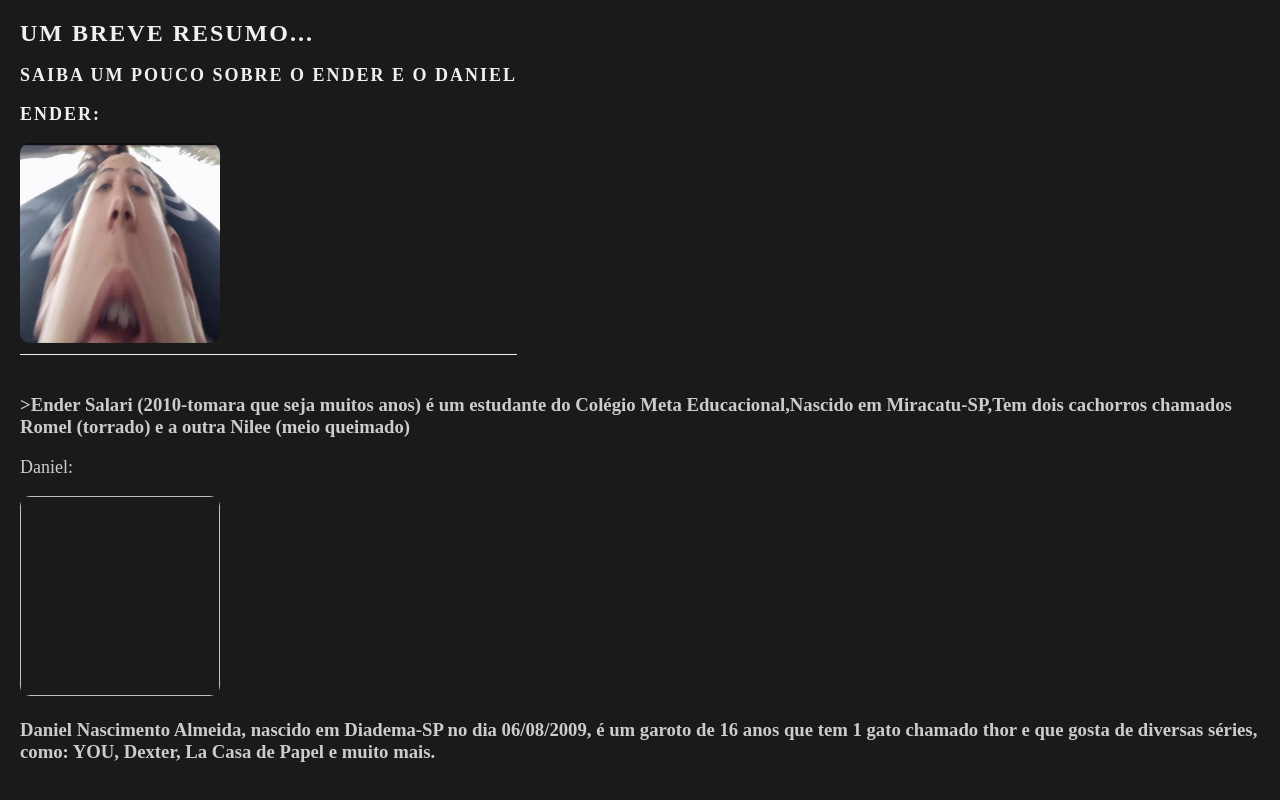
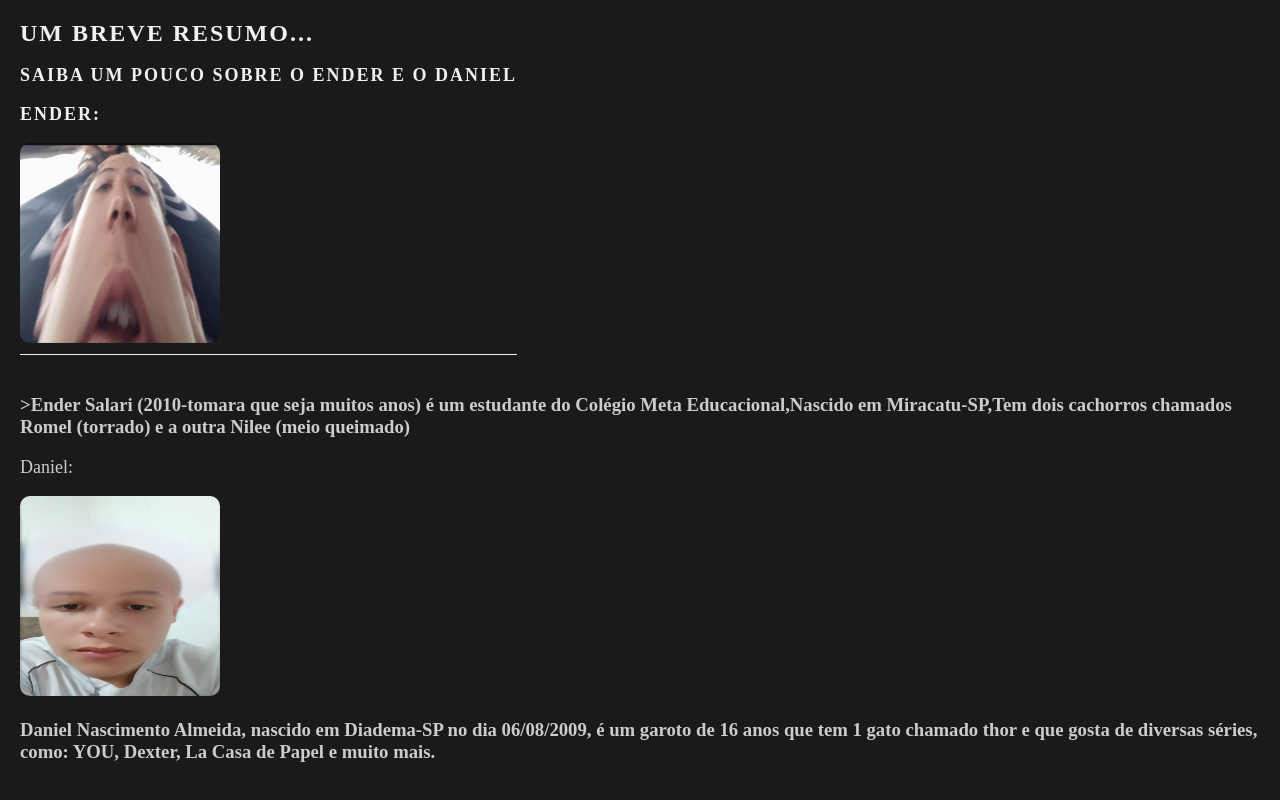
Before and after one commit to daniel48nascimento-cmyk/portfolio, a plain HTML site: page index.html in a window 1280 px wide. Shown: the part 320-1120 px from the top of the page. Drawn offline with Linux system fonts and the light colour scheme.

Commit message:
Update index.html

```diff
--- a/index.html
+++ b/index.html
@@ -93,7 +93,7 @@
 
 <p>Daniel:</p>
 
-     <img>
+    <img src= "e780f23a-7ced-4402-bb1d-ce7f723da5d9.jpeg" alt="ERROR">
 
      <h3>Daniel Nascimento Almeida, nascido em Diadema-SP no dia 06/08/2009, é um garoto de 16 anos que tem 1 gato chamado thor e que gosta de diversas séries, como: YOU, Dexter, La Casa de Papel e muito mais.</h3>
 </body>
```
